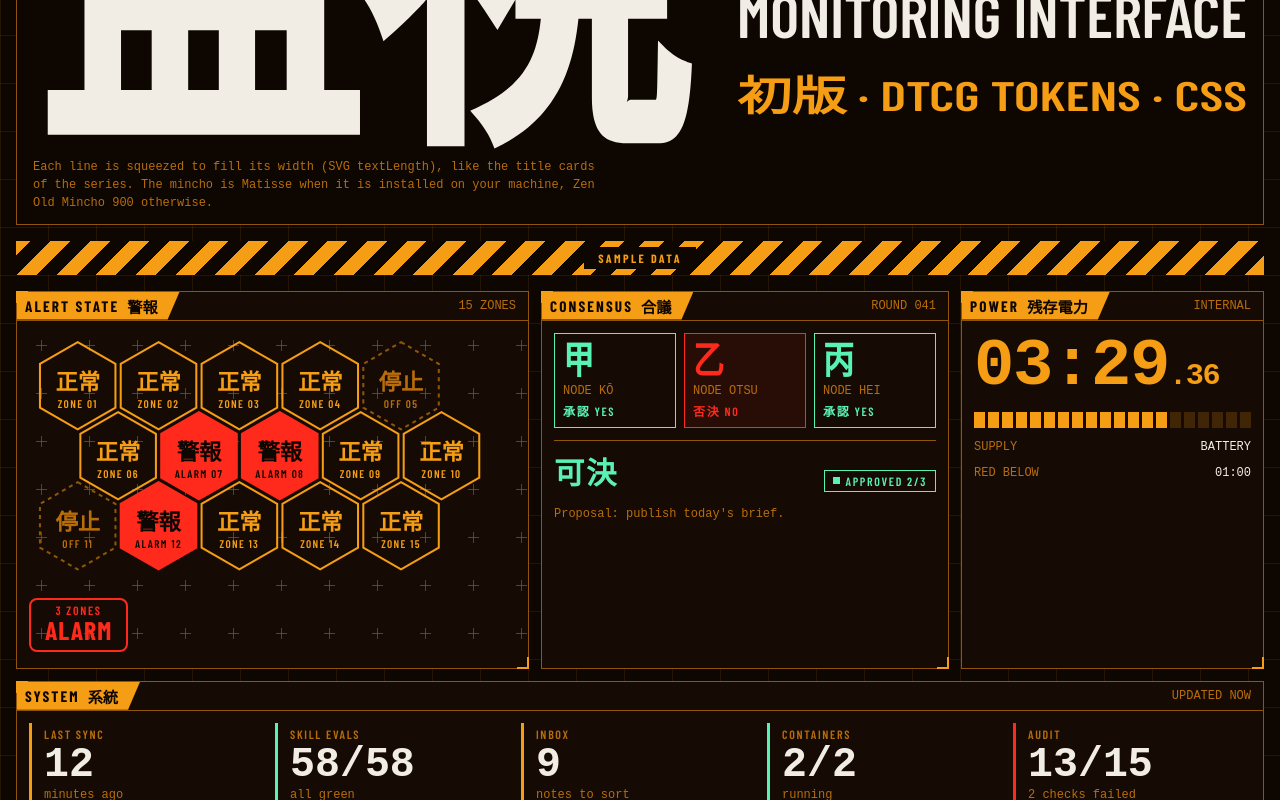
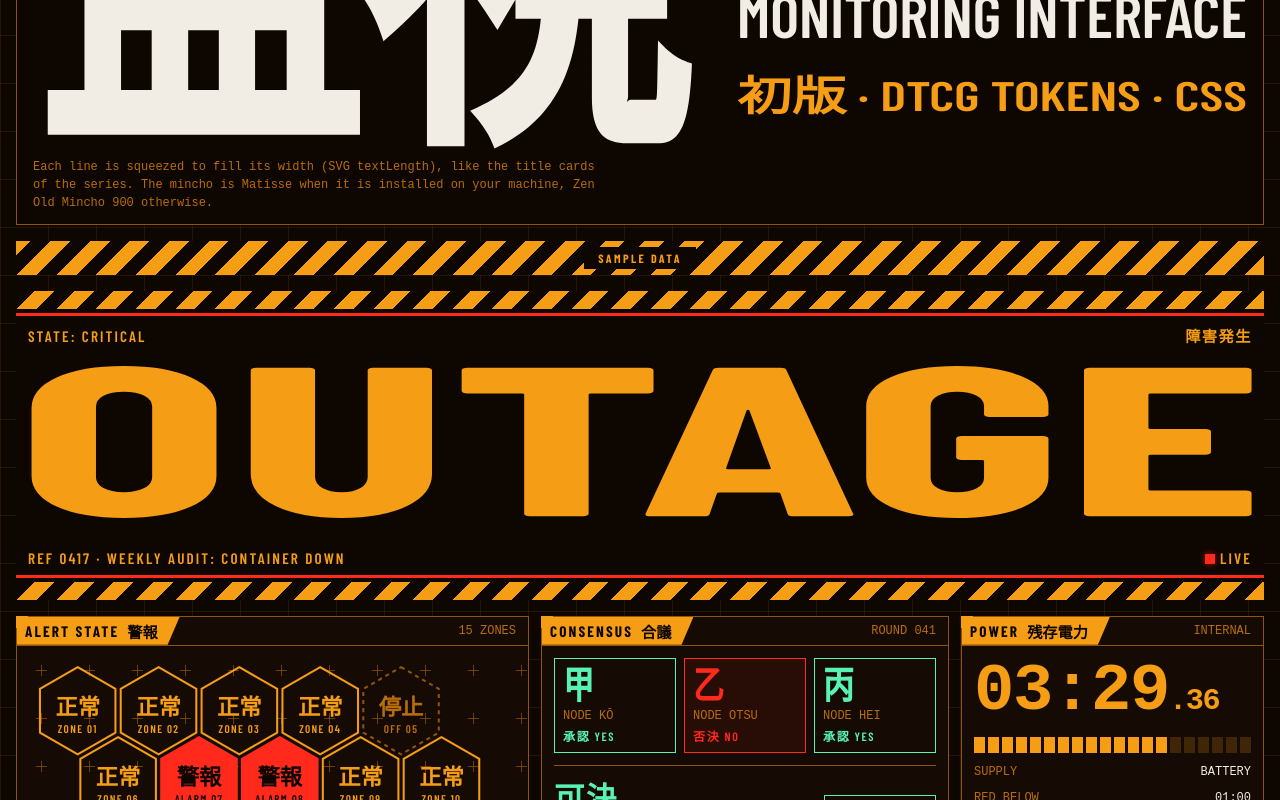
Before and after one commit to Tabrigos/kanshi, a website: page demo/index.html in a window 1280 px wide. Shown: the part 397-1197 px from the top of the page. Drawn offline with nearby package versions, Linux system fonts and the light colour scheme; a web font is replaced by a local one.

Commit message:
Add k-banner, the incident in progress across the page
One word fitted to the full width, as in the title card, between two lines
of detail and inside striped accent bands with a critical rule each, so the
emergency mode turns it red. The demo shows it under the sample data band.

```diff
--- a/demo/index.html
+++ b/demo/index.html
@@ -49,6 +49,12 @@
   </section>
 
   <div class="k-hazard"><span>Sample data</span></div>
+
+  <section class="k-banner" aria-label="Incident">
+    <div class="k-banner-line"><span>State: critical</span><span lang="ja">障害発生</span></div>
+    <svg class="k-banner-word" viewBox="0 0 1000 150" role="img" aria-label="Outage"><text x="0" y="130" font-size="170" textLength="1000" lengthAdjust="spacingAndGlyphs">OUTAGE</text></svg>
+    <div class="k-banner-line"><span>Ref 0417 · weekly audit: container down</span><span><span class="k-led k-tone-critical k-blink"></span> Live</span></div>
+  </section>
 
   <main class="grid">
     <section class="k-panel span-5" aria-labelledby="title-alert">
--- a/src/components.css
+++ b/src/components.css
@@ -232,6 +232,34 @@
 .k-titlecard [data-accent] { fill: var(--k-color-accent); }
 .k-titlecard .k-titlecard-rule { stroke: var(--k-color-text); stroke-width: 3; }
 
+/* ——— banner: the incident in progress, one word squeezed to the width
+   (an SVG, as in the title card) between two lines of detail, inside striped
+   bands with a critical rule each. The stripes and the word are accent, so
+   the emergency mode turns the whole banner red ——— */
+.k-banner { display: grid; gap: var(--k-space-2); background: var(--k-color-background); color: var(--k-color-accent); }
+.k-banner::before,
+.k-banner::after {
+  content: "";
+  height: 18px;
+  background: repeating-linear-gradient(-45deg, var(--k-color-accent) 0 14px, transparent 14px 28px) content-box;
+}
+.k-banner::before { padding-bottom: 4px; border-bottom: 3px solid var(--k-color-critical); }
+.k-banner::after { padding-top: 4px; border-top: 3px solid var(--k-color-critical); }
+.k-banner-line {
+  display: flex;
+  flex-wrap: wrap;
+  align-items: baseline;
+  justify-content: space-between;
+  gap: var(--k-space-1) var(--k-space-3);
+  padding-inline: var(--k-space-3);
+  font-weight: var(--k-font-weight-ui);
+  letter-spacing: var(--k-font-tracking-label);
+  text-transform: uppercase;
+}
+.k-banner-line [lang="ja"] { font-family: var(--k-font-family-display); font-weight: var(--k-font-weight-display); letter-spacing: 0.1em; }
+.k-banner-word { display: block; width: 100%; max-width: 100%; height: auto; }
+.k-banner-word text { font-family: var(--k-font-family-ui); font-weight: 700; fill: var(--k-color-accent); }
+
 /* ——— hex grid: zones as hexagons, in three states ——— */
 .k-hexgrid { width: 100%; max-width: 100%; height: auto; }
 .k-hex polygon { fill: transparent; stroke: var(--k-color-accent); stroke-width: 2; transition: fill var(--k-motion-duration-swap) var(--k-motion-easing-linear), stroke var(--k-motion-duration-swap) var(--k-motion-easing-linear); }
```
Also changed, not shown: skills/kanshi/SKILL.md (+1 -0 lines), skills/kanshi/references/api.md (+18 -0 lines), tests/css.test.mjs (+14 -0 lines), CHANGELOG.md.
